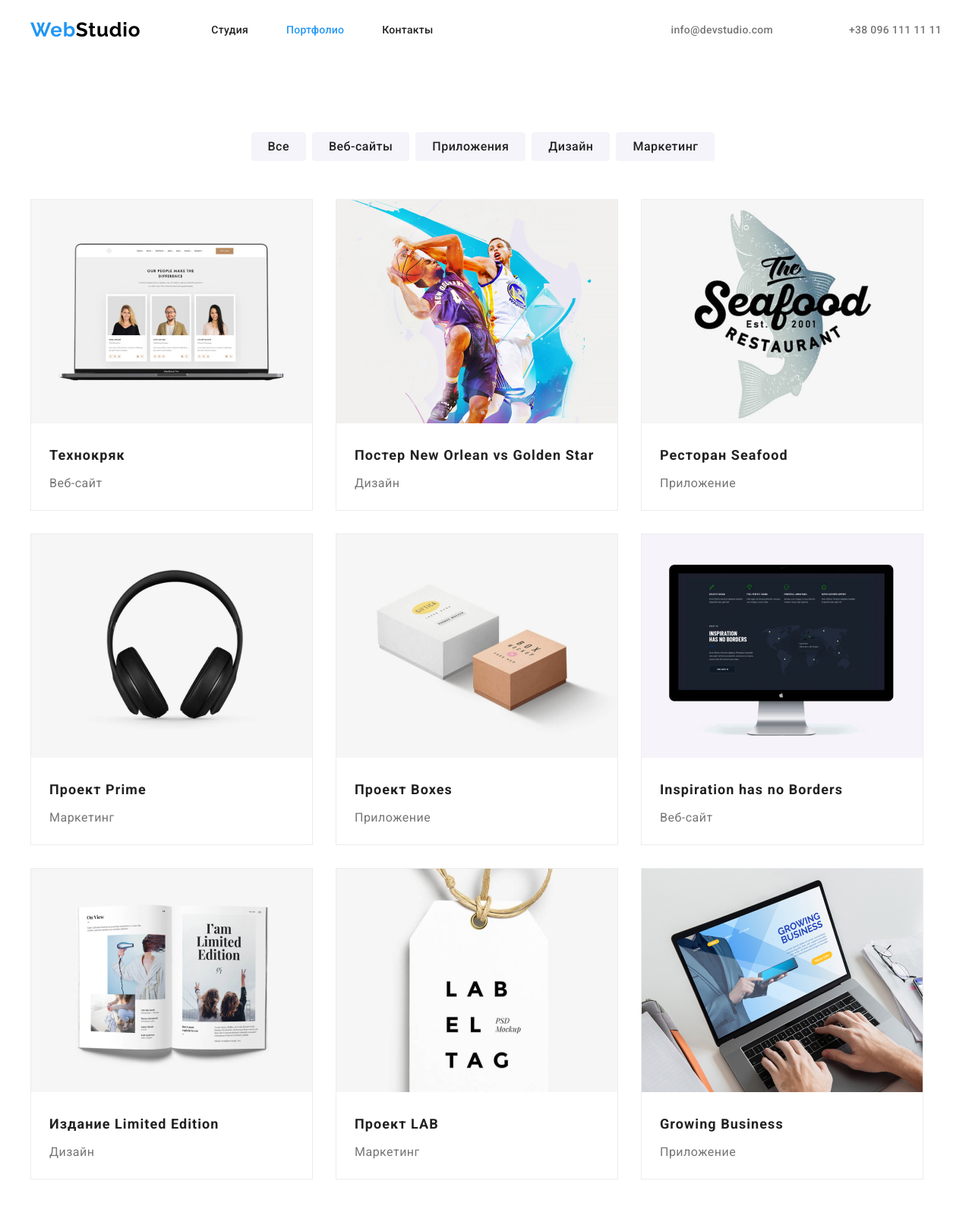
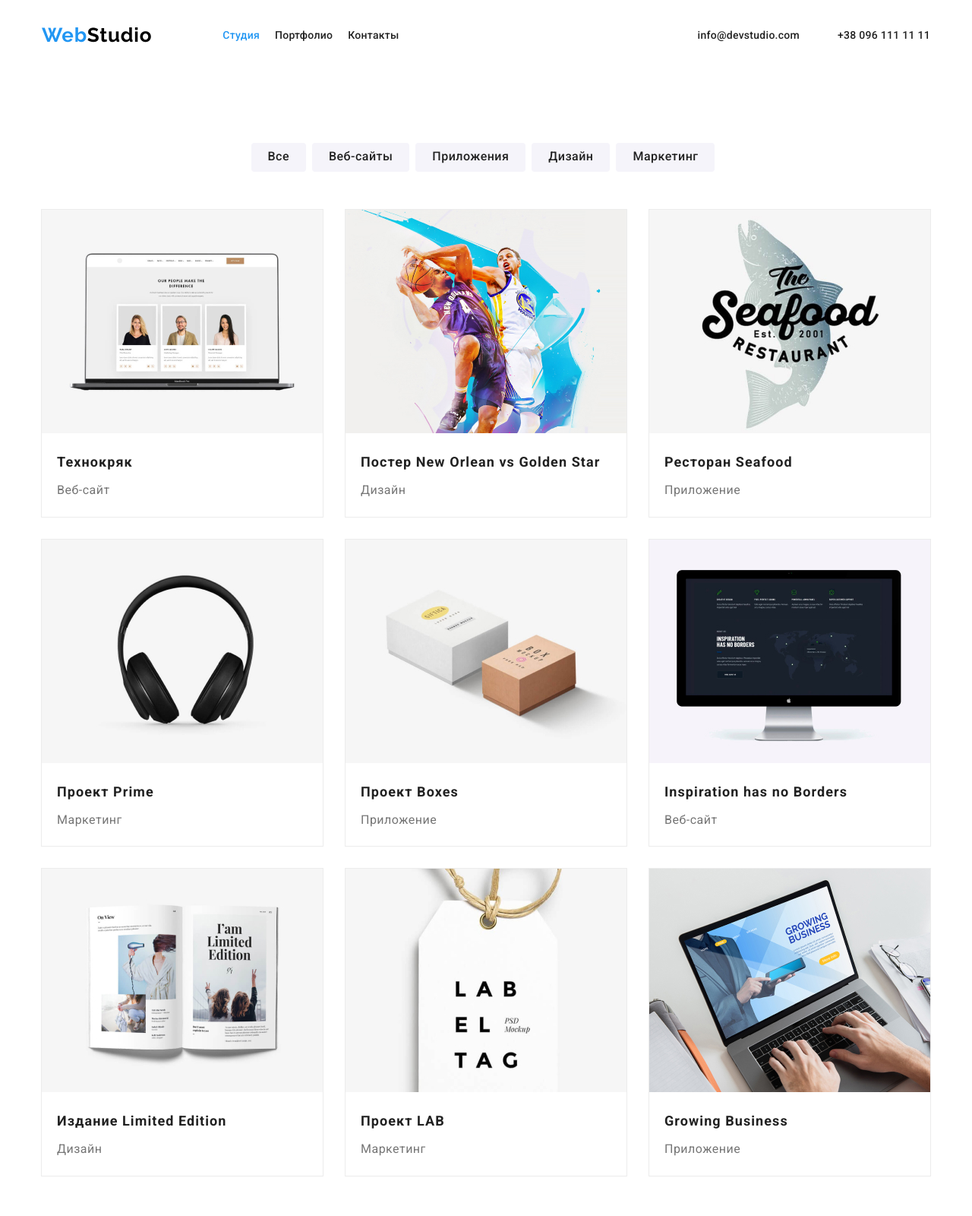
Before and after one commit to olha0108/goit-markup-hw-03, a plain HTML site: page portfolio.html in a window 1280 px wide. Shown: the top 1600 px of the page at 76% size. Drawn offline with nearby package versions, Linux system fonts and the light colour scheme.

Commit message:
13-04-2022

```diff
--- a/css/styles.css
+++ b/css/styles.css
@@ -20,14 +20,13 @@ body {
   padding: 0px;
 }
 .container {
-  display: block;
   width: 1200px;
-  margin: 94px auto;
+  margin: 0 auto;
+  padding: 0 15px;
 }
-.container-header {
-  display: block;
-  width: 1200px;
-  margin: 0px auto;
+.header {
+  padding-top: 32px;
+  padding-bottom: 32px;
 }
 
 .container-nav {
@@ -46,7 +45,7 @@ body {
   font-size: 26px;
   color: var(--accent-color);
   letter-spacing: 0.03em;
-  margin-right: 43px;
+  margin-right: 93px;
 }
 
 .logo-black {
@@ -64,7 +63,7 @@ body {
   margin-right: 30px;
   margin-bottom: 30px;
   background-color: var(--white-color);
-  border: 1px solid var(--greylight-color);
+outline: 1px solid var(--greylight-color);
 }
 
 .portfol-item:nth-child(3n) {
@@ -76,9 +75,6 @@ body {
 }
 
 .portfol-title {
-  margin-top: 20px;
-  margin-left: 24px;
-  margin-right: 24px;
   font-weight: 700;
   font-size: 18px;
   line-height: 2;
@@ -88,20 +84,19 @@ body {
 
 .portfol-text {
   margin-top: 4px;
-  margin-left: 24px;
-  margin-right: 24px;
-  margin-bottom: 20px;
   font-size: 16px;
   line-height: 1.87;
   color: var(--primary-color);
   letter-spacing: 0.03em;
 }
+
+.portfol-name {
+  padding: 20px;
+}
+
 .filtr {
   display: flex;
-  list-style-type: none;
-  margin: 0px;
-  padding-left: 0px;
-  padding-bottom: 50px;
+  margin-bottom: 50px;
   justify-content: center;
 }
 
@@ -116,12 +111,10 @@ body {
 .head-pages {
   display: flex;
   color: var(--dark-color);
-  margin-left: 50px;
+  margin-right: 50px;
 }
 
-.header-list .head-pages {
-  padding-top: 32px;
-  padding-bottom: 32px;
+.header-item {
   margin-right: 20px;
 }
 
@@ -134,17 +127,21 @@ body {
 .head-mail {
   display: flex;
   color: var(--primary-color);
+}
+
+.head-phone {
+  display: flex;
+  color: var(--primary-color);
   margin-left: 50px;
 }
+
 .head-mail-list {
+  display: flex;
   margin-left: auto;
 }
 
-.nav-item {
-  margin-left: auto;
-}
-.head-mail:hover,
-.head-mail:focus {
+.top-mail:hover,
+.top-mail:focus {
   color: var(--accent-color);
 }
 
@@ -208,11 +205,17 @@ body {
   margin-right: 8px;
 }
 
+.section {
+  padding: 94px 0;
+}
+.work {
+  padding-top: 0;
+}
 .features {
   display: flex;
-  list-style-type: none;
-  margin: 0px;
-  padding-left: 0px;
+}
+.our-work {
+  display: flex;
 }
 
 .features-list {
@@ -223,11 +226,13 @@ body {
 .header-list .head-pages:last-child,
 .features-list:last-child,
 .comanda-item:last-child,
-.features-item:last-child {
+.our-work-item:last-child,
+.kontakt-light:last-child,
+.header-item:last-child {
   margin-right: 0px;
 }
 
-.features-item {
+.our-work-item {
   flex-wrap: wrap;
   width: calc((100%-60px) / 3);
   margin-right: 30px;
@@ -241,23 +246,18 @@ body {
   font-weight: 700;
   color: var(--dark-color);
   font-size: 14px;
+  margin-bottom: 10px;
 }
 
 .comanda {
   text-align: center;
   background-color: var(--greylight-fon);
-  padding-top: 94px;
-  padding-bottom: 94px;
-}
-
-.coman {
-  margin: 0 auto;
 }
 
 .comanda-item {
   background-color: var(--white-color);
   flex-wrap: wrap;
-  width: calc((100%-90px) / 4);
+  width: calc((100% - 90px) / 4);
   min-width: 270px;
   margin-right: 30px;
 }
@@ -268,7 +268,6 @@ body {
   font-size: 16px;
   line-height: 1.19;
   letter-spacing: 0.03em;
-  margin-top: 30px;
   margin-bottom: 10px;
 }
 
@@ -276,12 +275,14 @@ body {
   font-size: 16px;
   line-height: 1.19;
   letter-spacing: 0.03em;
-  margin-bottom: 30px;
+}
+
+.comand {
+  padding: 30px 0;
 }
 
 .section-title {
-  margin: 0px;
-  padding-bottom: 50px;
+  margin-bottom: 50px;
   font-size: 36px;
   line-height: 1.16;
   text-align: center;
@@ -295,20 +296,28 @@ a {
 }
 ul {
   padding: 0;
+  margin: 0;
+  list-style: none;
 }
 h1,
 h2,
-h3 {
+h3,
+p {
   margin: 0px;
+}
+img {
+  display: block;
+  max-width: 100%;
+  height: auto;
 }
 
 .dark-fon {
   background-color: var(--fon-dark);
-  padding: 60px;
+  padding: 60px 0;
 }
 
 .kontakt {
-  margin: 0 auto;
+  margin-bottom: 20px;
 }
 .kontakt-light {
   color: var(--white-color-transp);
@@ -320,7 +329,12 @@ h3 {
   font-style: normal;
   line-height: 1.71;
   list-style-type: none;
+  margin-top: 20px;
 }
+.kontakt-bottom {
+  margin-top: 9px;
+}
+
 .kontakt-light:hover,
 .kontakt-light:focus,
 .kontakt-white:hover,
--- a/portfolio.html
+++ b/portfolio.html
@@ -16,28 +16,34 @@
   </head>
 
   <body>
-    <header class="container-header">
-      <div class="main-nav">
+    <header class="header">
+      <div class="container main-nav">
         <nav class="container-nav">
           <a href="" class="logo">Web<span class="logo-black">Studio</span></a>
           <ul class="header-list">
-            <li><a href="./index.html" class="head-pages">Студия</a></li>
-            <li><a href="" class="head-pages current">Портфолио</a></li>
-            <li><a href="" class="head-pages">Контакты</a></li>
+            <li class="header-item">
+              <a href="" class="head-pages current">Студия</a>
+            </li>
+            <li class="header-item">
+              <a href="./portfolio.html" class="head-pages">Портфолио</a>
+            </li>
+            <li class="header-item">
+              <a href="" class="head-pages">Контакты</a>
+            </li>
           </ul>
         </nav>
-        <ul class="header-list head-mail-list">
+        <ul class="head-mail-list">
           <li class="head-mail">
-            <a href="mailto:info@devstudio.com" class="head-mail">info@devstudio.com</a>
+            <a href="mailto:info@devstudio.com" class="header-list top-mail">info@devstudio.com</a>
           </li>
-          <li class="head-mail">
-            <a href="tel:+380961111111" class="head-mail">+38 096 111 11 11</a>
+          <li class="head-phone">
+            <a href="tel:+380961111111" class="header-list top-mail">+38 096 111 11 11</a>
           </li>
         </ul>
       </div>
     </header>
     <main>
-      <section class="container">
+      <section class="section"><div class="container">
         <h1></h1>
         <ul class="filtr">
           <li>
@@ -57,12 +63,12 @@
           </li>
         </ul>
 
-        <ul class="portfol features">
+        <ul class="portfol">
           <li class="portfol-item">
             <a href="">
               <img src="./images/img-p-1.jpg" alt="Технокряк" width="370" />
-              <h2 class="portfol-title">Технокряк</h2>
-              <p class="portfol-text">Веб-сайт</p>
+              <div class="portfol-name"><h2 class="portfol-title">Технокряк</h2>
+              <p class="portfol-text">Веб-сайт</p></div>
             </a>
           </li>
           <li class="portfol-item">
@@ -71,9 +77,9 @@
                 src="./images/img-p-2.jpg"
                 alt="Постер New Orlean vs Golden Star"
                 width="370"
-              />
+              /><div class="portfol-name">
               <h2 class="portfol-title">Постер New Orlean vs Golden Star</h2>
-              <p class="portfol-text">Дизайн</p>
+              <p class="portfol-text">Дизайн</p></div>
             </a>
           </li>
           <li class="portfol-item">
@@ -82,23 +88,23 @@
                 src="./images/img-p-3.jpg"
                 alt="Ресторан Seafood"
                 width="370"
-              />
+              /><div class="portfol-name">
               <h2 class="portfol-title">Ресторан Seafood</h2>
-              <p class="portfol-text">Приложение</p>
+              <p class="portfol-text">Приложение</p></div>
             </a>
           </li>
           <li class="portfol-item">
             <a href="">
               <img src="./images/img-p-4.jpg" alt="Проект Prime" width="370" />
-              <h2 class="portfol-title">Проект Prime</h2>
-              <p class="portfol-text">Маркетинг</p>
+              <div class="portfol-name"><h2 class="portfol-title">Проект Prime</h2>
+              <p class="portfol-text">Маркетинг</p></div>
             </a>
           </li>
           <li class="portfol-item">
             <a href="">
               <img src="./images/img-p-5.jpg" alt="Проект Boxes" width="370" />
-              <h2 class="portfol-title">Проект Boxes</h2>
-              <p class="portfol-text">Приложение</p>
+            <div class="portfol-name">  <h2 class="portfol-title">Проект Boxes</h2>
+              <p class="portfol-text">Приложение</p></div>
             </a>
           </li>
           <li class="portfol-item">
@@ -107,9 +113,9 @@
                 src="./images/img-p-6.jpg"
                 alt="Inspiration has no Borders"
                 width="370"
-              />
+              /><div class="portfol-name">
               <h2 class="portfol-title">Inspiration has no Borders</h2>
-              <p class="portfol-text">Веб-сайт</p>
+              <p class="portfol-text">Веб-сайт</p></div>
             </a>
           </li>
           <li class="portfol-item">
@@ -118,16 +124,16 @@
                 src="./images/img-p-7.jpg"
                 alt="Издание Limited Edition"
                 width="370"
-              />
-              <h3 class="portfol-title">Издание Limited Edition</h3>
-              <p class="portfol-text">Дизайн</p>
+              /><div class="portfol-name">
+              <h2 class="portfol-title">Издание Limited Edition</h3>
+              <p class="portfol-text">Дизайн</p></div>
             </a>
           </li>
           <li class="portfol-item">
             <a href="">
               <img src="./images/img-p-8.jpg" alt="Проект LAB" width="370" />
-              <h2 class="portfol-title">Проект LAB</h2>
-              <p class="portfol-text">Маркетинг</p>
+              <div class="portfol-name"><h2 class="portfol-title">Проект LAB</h2>
+              <p class="portfol-text">Маркетинг</p></div>
             </a>
           </li>
           <li class="portfol-item">
@@ -137,25 +143,25 @@
                 alt="Growing Business"
                 width="370"
               />
-              <h2 class="portfol-title">Growing Business</h2>
-              <p class="portfol-text">Приложение</p>
+            <div class="portfol-name"> <h2 class="portfol-title">Growing Business</h2>
+              <p class="portfol-text">Приложение</p></div>
             </a>
           </li>
-        </ul>
+        </ul></div>
       </section>
     </main>
 <footer class="dark-fon">
-      <div class="container kontakt">
-        <a href="" class="logo">Web<span class="logo-white">Studio</span></a>
+  <div class="container">
+    <a href="" class="logo kontakt">Web<span class="logo-white">Studio</span></a>
     <address>
       <ul class="not-italic">
         <li>
           <a href="https://goo.gl/maps/dqZg3L4bMHsLrdvS8" class="kontakt-white">г. Киев, пр-т Леси Украинки, 26</a>
         </li>
-            <li>
+        <li class="kontakt-bottom">
           <a href="mailto:info@example.com" class="kontakt-light">info@example.com</a>
         </li>
-            <li>
+        <li class="kontakt-bottom">
           <a href="tel:+380991111111" class="kontakt-light">+38 099 111 11 11</a>
         </li>
       </ul>
```
Also changed, not shown: index.html (+58 -26 lines). Lines whose indentation alone changed are shown as unchanged.
